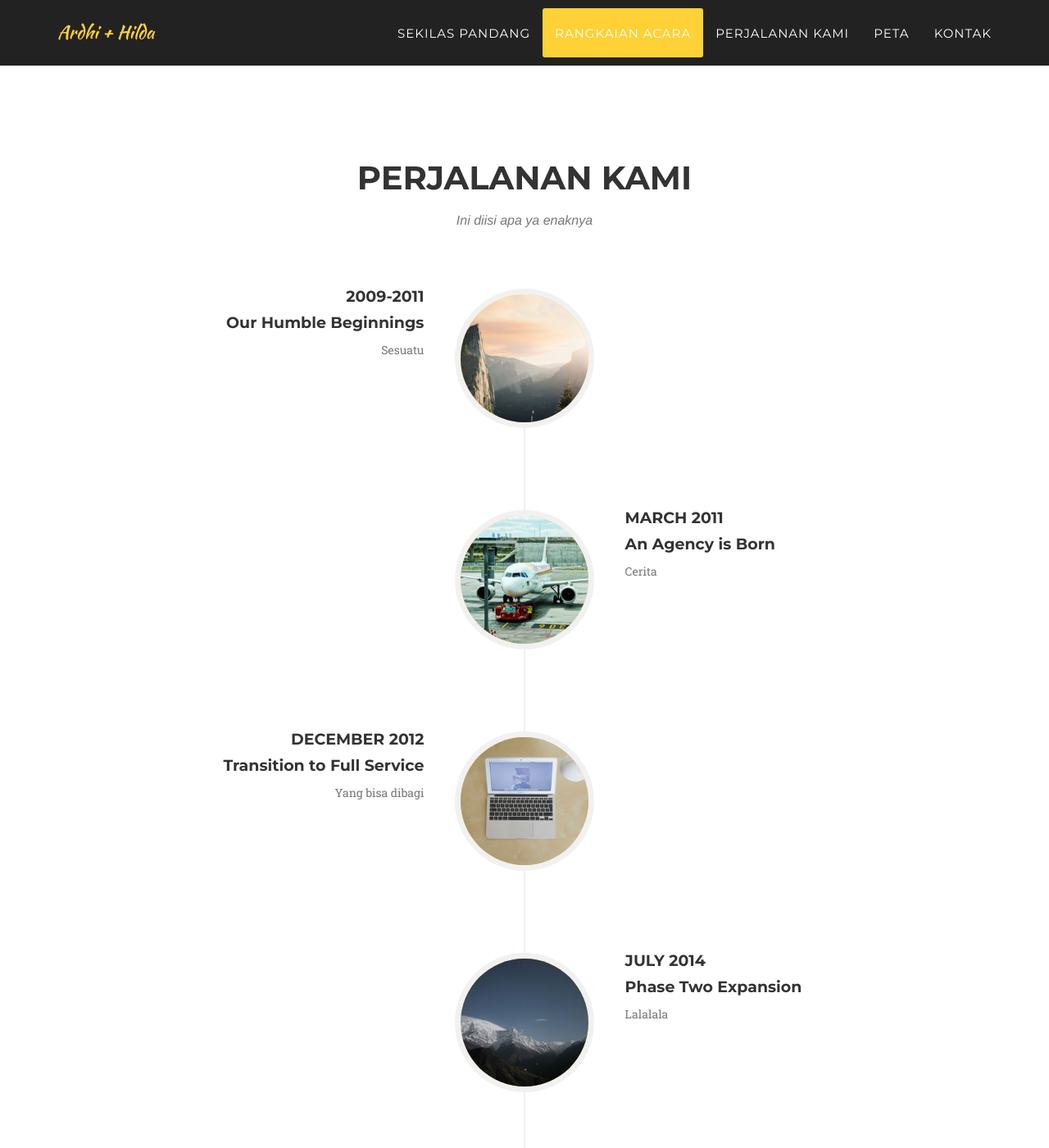
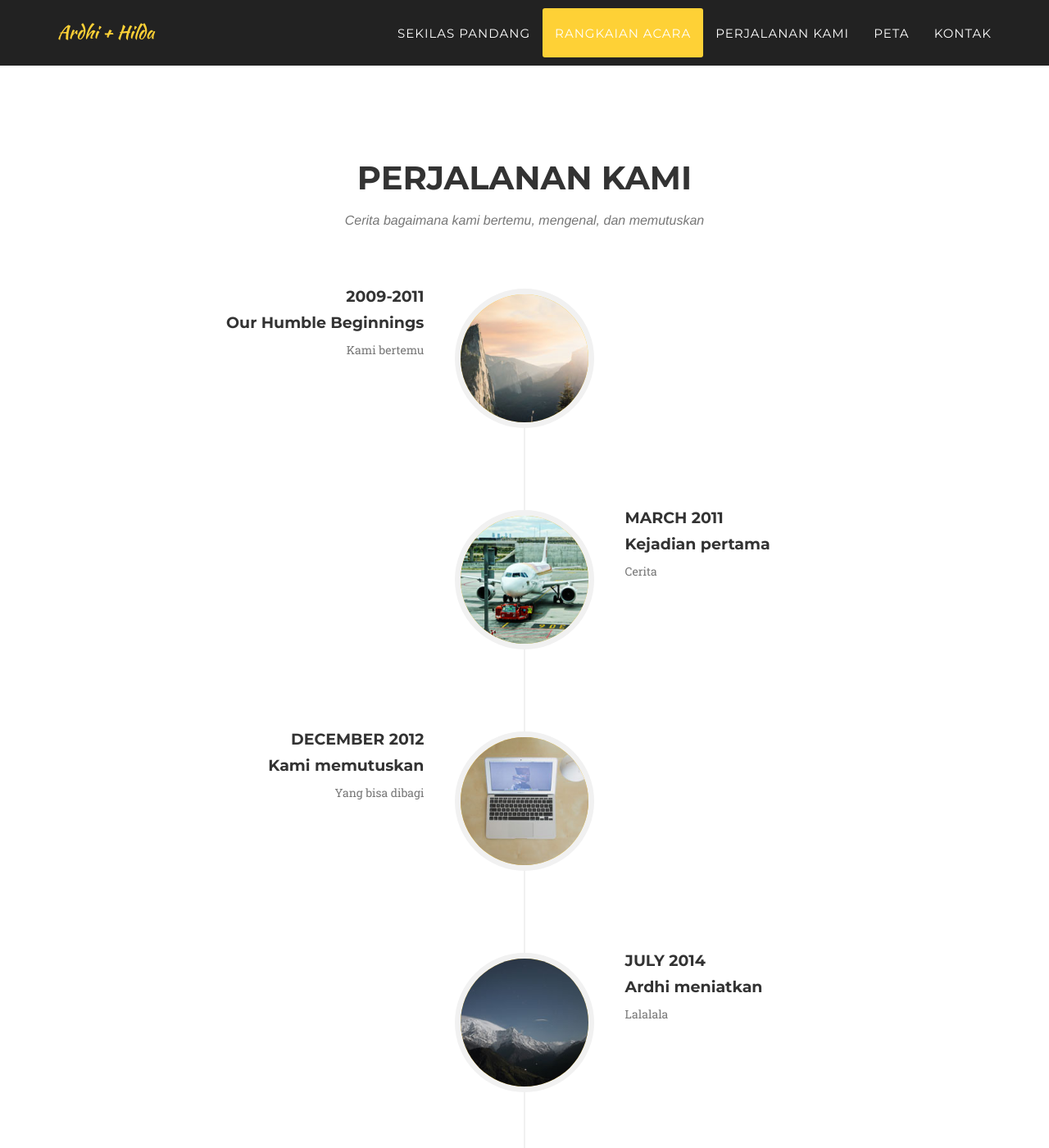
Before and after one commit to ardhipoetra/rdhldwedding, a Jekyll site: the page built from index.html, in a window 1280 px wide and 1400 px high, scrolled down 3430 px. Shown: the whole window at 82% size. Built offline with Jekyll 4.4.1, drawn with Linux system fonts in a browser that asks for light colours; some web fonts are replaced; some of the changed text lies outside the part shown.

Commit message:
editapagitu

```diff
--- a/_includes/about.html
+++ b/_includes/about.html
@@ -4,7 +4,7 @@
             <div class="row">
                 <div class="col-lg-12 text-center">
                     <h2 class="section-heading">Perjalanan Kami</h2>
-                    <h3 class="section-subheading text-muted">Ini diisi apa ya enaknya</h3>
+                    <h3 class="section-subheading text-muted">Cerita bagaimana kami bertemu, mengenal, dan memutuskan</h3>
                 </div>
             </div>
             <div class="row">
@@ -20,7 +20,7 @@
                                     <h4 class="subheading">Our Humble Beginnings</h4>
                                 </div>
                                 <div class="timeline-body">
-                                    <p class="text-muted">Sesuatu</p>
+                                    <p class="text-muted">Kami bertemu</p>
                                 </div>
                             </div>
                         </li>
@@ -31,7 +31,7 @@
                             <div class="timeline-panel">
                                 <div class="timeline-heading">
                                     <h4>March 2011</h4>
-                                    <h4 class="subheading">An Agency is Born</h4>
+                                    <h4 class="subheading">Kejadian pertama</h4>
                                 </div>
                                 <div class="timeline-body">
                                     <p class="text-muted">Cerita</p>
@@ -45,7 +45,7 @@
                             <div class="timeline-panel">
                                 <div class="timeline-heading">
                                     <h4>December 2012</h4>
-                                    <h4 class="subheading">Transition to Full Service</h4>
+                                    <h4 class="subheading">Kami memutuskan</h4>
                                 </div>
                                 <div class="timeline-body">
                                     <p class="text-muted">Yang bisa dibagi</p>
@@ -59,7 +59,7 @@
                             <div class="timeline-panel">
                                 <div class="timeline-heading">
                                     <h4>July 2014</h4>
-                                    <h4 class="subheading">Phase Two Expansion</h4>
+                                    <h4 class="subheading">Ardhi meniatkan</h4>
                                 </div>
                                 <div class="timeline-body">
                                     <p class="text-muted">Lalalala</p>
--- a/_includes/header.html
+++ b/_includes/header.html
@@ -46,7 +46,7 @@
             <div class="intro-text">
                 <div class="intro-lead-in">It's our pleasure to invite you</div>
                 <div class="intro-heading">To our sacred Walimah Ceremony</div>
-                <a href="#services" class="page-scroll btn btn-xl">Tell Me More</a>
+                <a href="#services" class="page-scroll btn btn-xl">Sekilas Pandang</a>
             </div>
         </div>
     </header>
```
Also changed, not shown: other parts of _includes/about.html (+3 -3 lines), img/team/flower-wallpapers-flower-pink-wallpaper-picture-flowers-beautiful-wallpapers-cool-roses-wallpaper.jpg (added).
